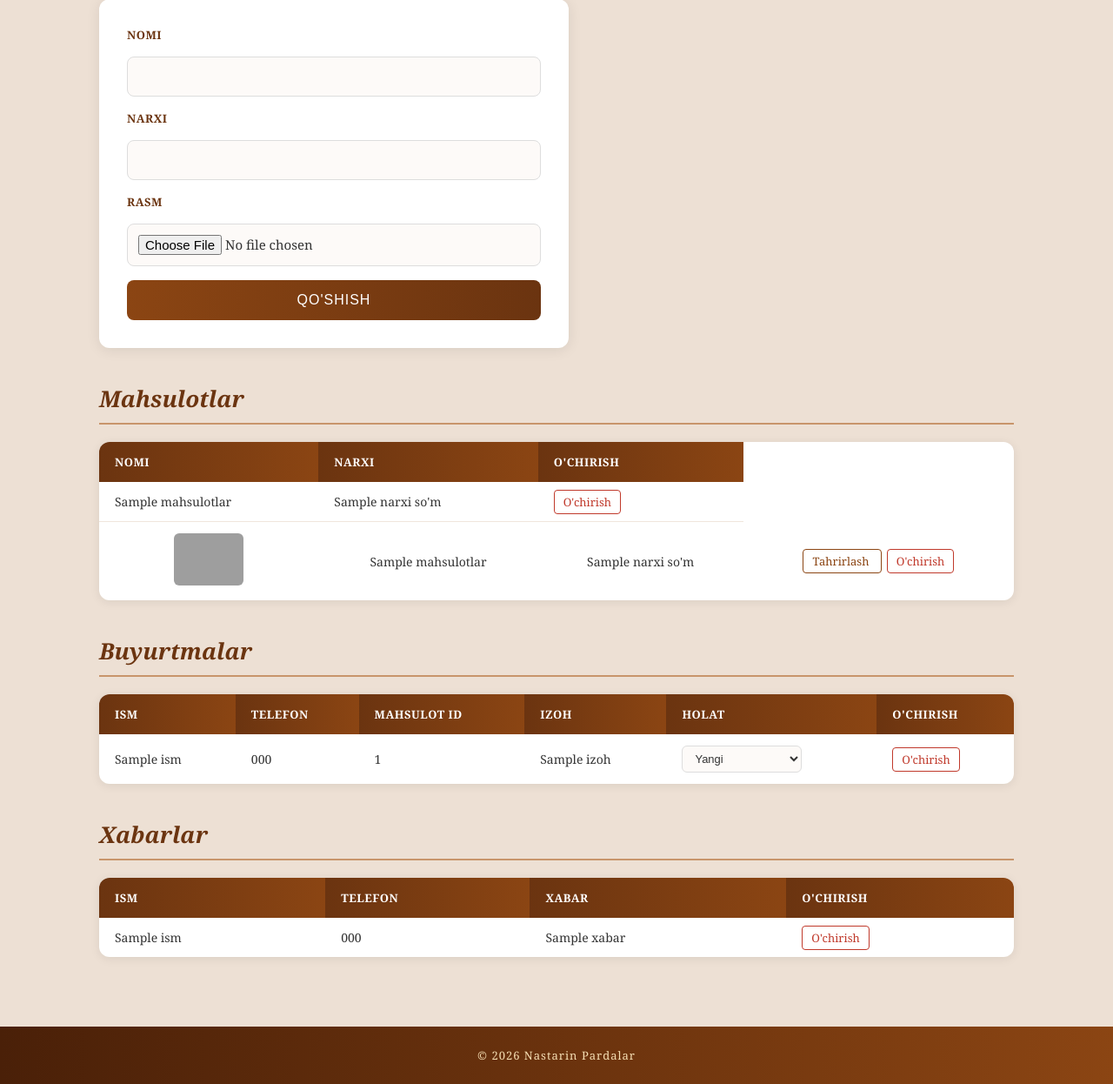
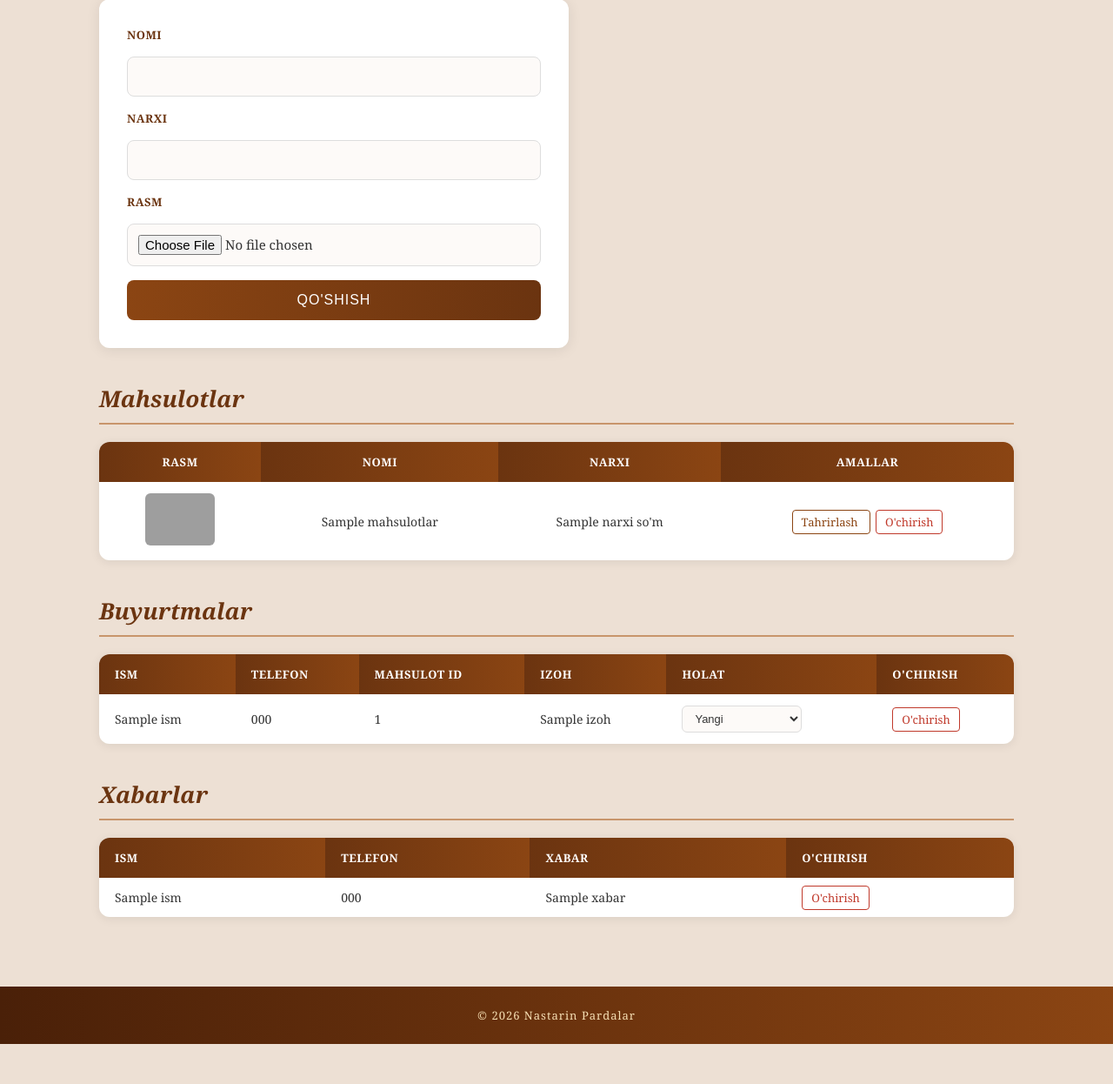
Before and after one commit to SherzodHaydarov/Nastarin, a FastAPI app: template templates/admin/dashboard.html in a window 1280 px wide. Shown: the part 667-1913 px from the top of the page at 87% size. After the commit the page ends 1867 px from the top, so only its background shows below. Run offline with FastAPI, Linux system fonts and the light colour scheme; the template is opened without the code that fills it: most values are stand-ins (such as "Sample title", 1, 10 or a date in 2020); grey boxes are pictures that could not be loaded.

Commit message:
admin panelga tahrirlash yangilandi

```diff
--- a/templates/admin/dashboard.html
+++ b/templates/admin/dashboard.html
@@ -46,13 +46,13 @@
 <!-- Mahsulotlar -->
 <h2 style="margin-top:40px">Mahsulotlar</h2>
 <table class="jadval">
-    <tr><th>Nomi</th><th>Narxi</th><th>O'chirish</th></tr>
+    <tr>
+        <th style="text-align:center">Rasm</th>
+        <th style="text-align:center">Nomi</th>
+        <th style="text-align:center">Narxi</th>
+        <th style="text-align:center">Amallar</th>
+    </tr>
     {% for m in mahsulotlar %}
-    <tr>
-        <td>{{ m.nomi }}</td>
-        <td>{{ m.narxi }} so'm</td>
-        <td><a href="/admin/mahsulot/ochir/{{ m.id }}" class="ochir">O'chirish</a></td>
-    </tr>
     <tr>
         <td style="text-align:center">
             <img src="{{ m.tasviri }}" style="width:80px; height:60px; object-fit:cover; border-radius:6px;">
@@ -61,9 +61,9 @@
         <td style="text-align:center">{{ m.narxi }} so'm</td>
         <td style="text-align:center">
             <a href="/admin/mahsulot/tahrir/{{ m.id }}"
-           style="color: #8B4513; text-decoration: none; font-size: 13px;
-                  padding: 4px 10px; border: 1px solid #8B4513;
-                  border-radius: 4px; margin-right: 6px;">
+               style="color:#8B4513; text-decoration:none; font-size:13px;
+                      padding:4px 10px; border:1px solid #8B4513;
+                      border-radius:4px; margin-right:6px;">
                 Tahrirlash
             </a>
             <a href="/admin/mahsulot/ochir/{{ m.id }}" class="ochir">O'chirish</a>
```
Also changed, not shown: templates/admin/tahrir.html (renamed from templates/admin/tahrirlash.html). Lines whose indentation alone changed are shown as unchanged.
